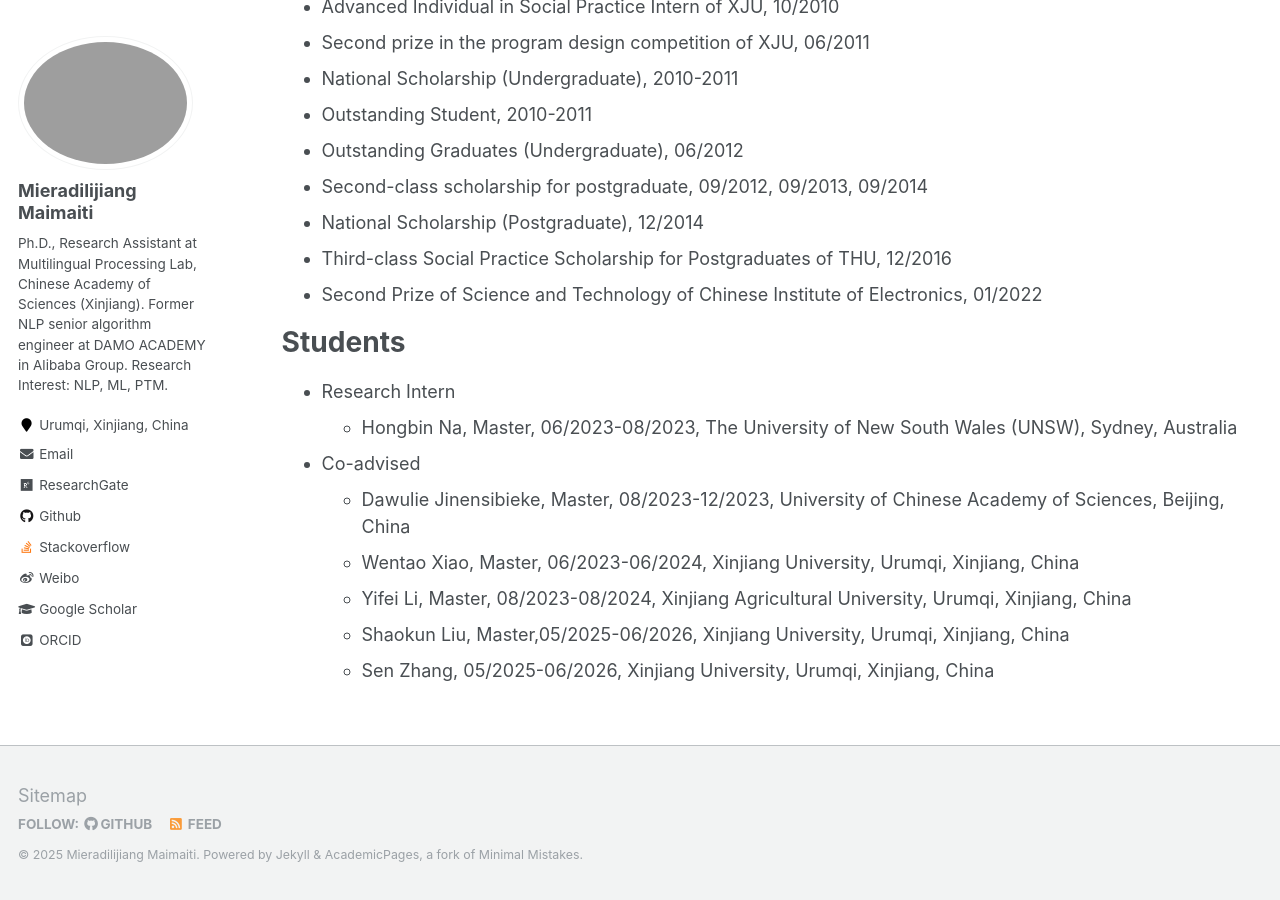
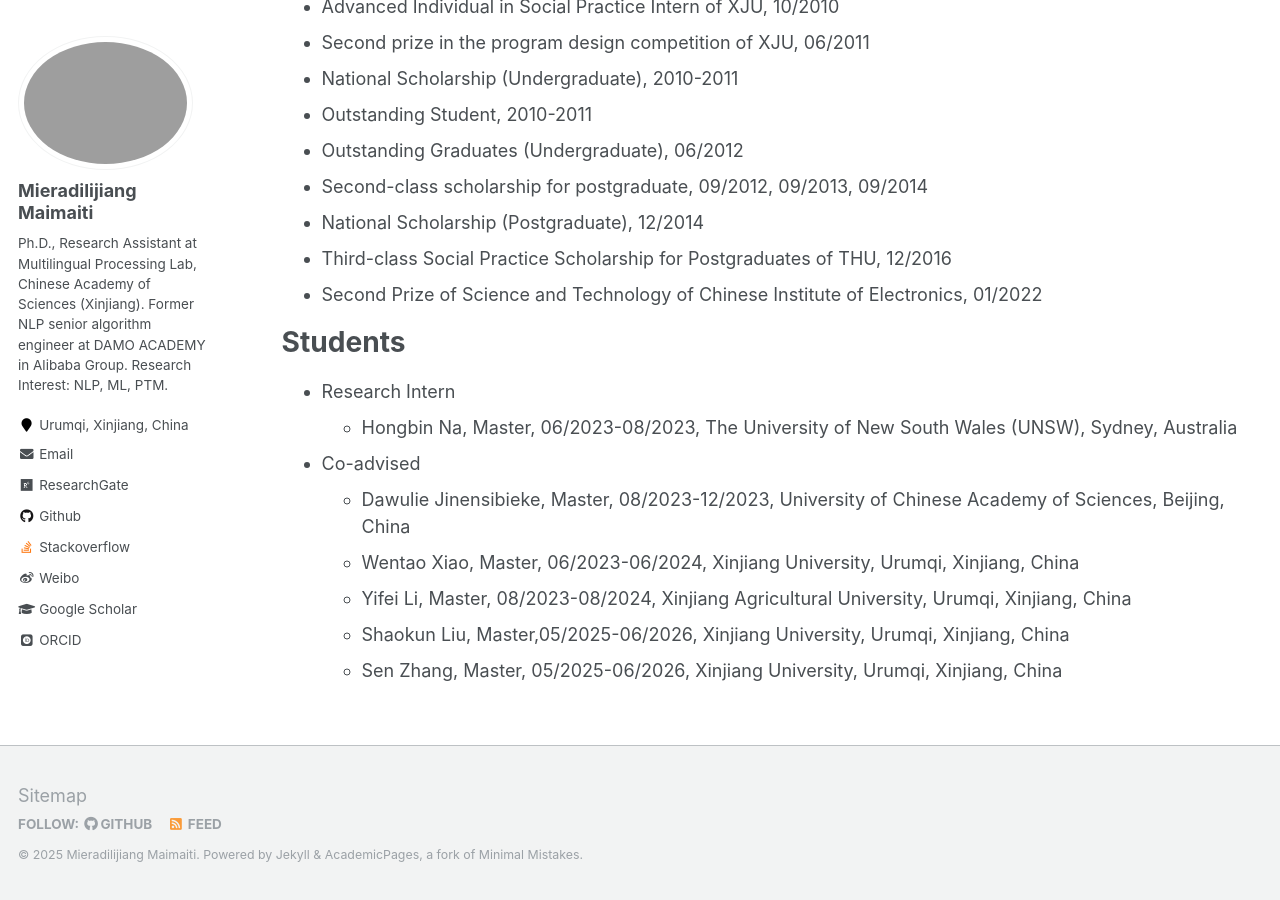
Before and after one commit to miradel51/miradel51.github.io, a Jekyll site: the page built from _pages/cv.md, in a window 1280 px wide and 900 px high, scrolled down 3989 px. Built offline with Jekyll 4.4.1, drawn with Linux system fonts in a browser that asks for light colours; some web fonts are replaced.

Commit message:
Update cv.md
revised student info

```diff
--- a/_pages/cv.md
+++ b/_pages/cv.md
@@ -135,7 +135,7 @@ Students
   * Wentao Xiao, Master, 06/2023-06/2024, Xinjiang University, Urumqi, Xinjiang, China
   * Yifei Li, Master, 08/2023-08/2024, Xinjiang Agricultural University, Urumqi, Xinjiang, China
   * Shaokun Liu, Master,05/2025-06/2026, Xinjiang University, Urumqi, Xinjiang, China
-  * Sen Zhang, 05/2025-06/2026, Xinjiang University, Urumqi, Xinjiang, China
+  * Sen Zhang, Master, 05/2025-06/2026, Xinjiang University, Urumqi, Xinjiang, China
 
 
 <!-- Academic Service
```
